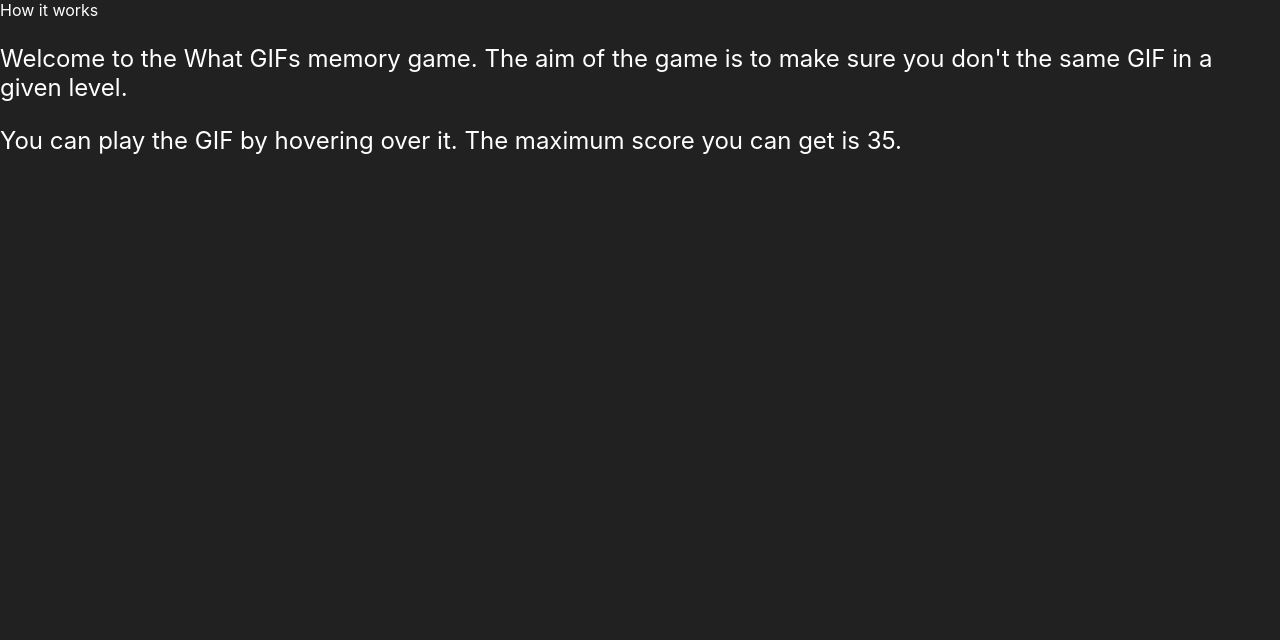
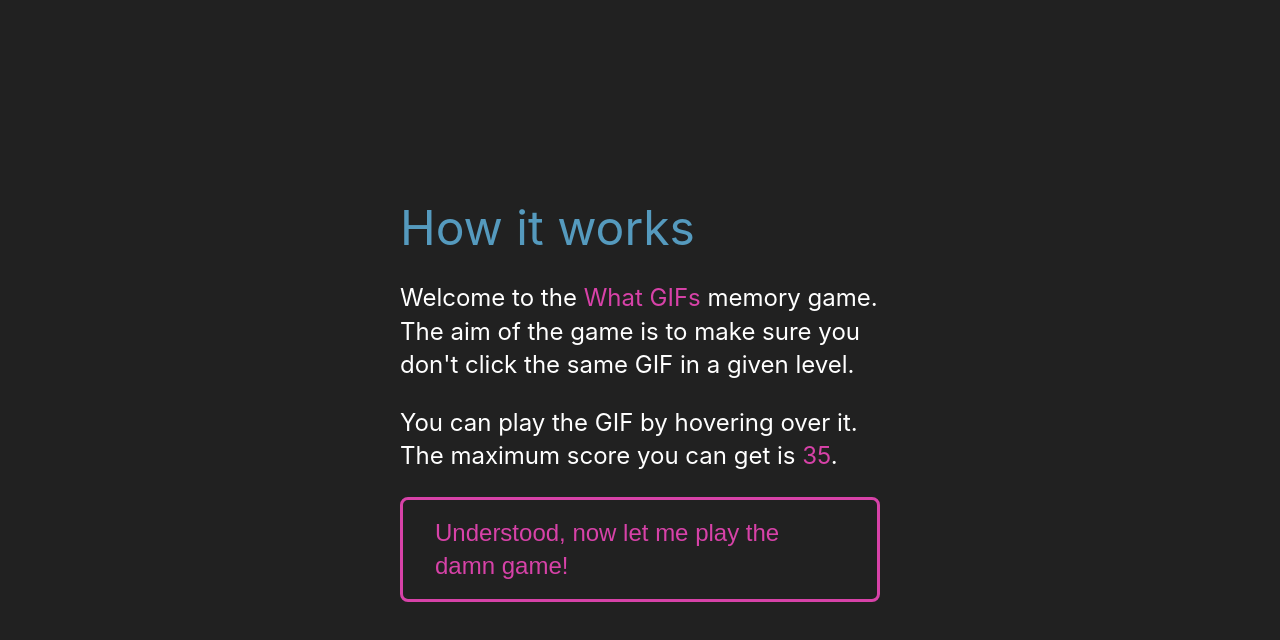
Before and after one commit to mihailthebuilder/what-gifs, a React (Create React App) app: page / in a window 1280 px wide. Shown: the top 640 px of the page. Built offline with nearby package versions, Linux system fonts and the light colour scheme.

Commit message:
styled the popup modal for desktop

```diff
--- a/src/common/resources.scss
+++ b/src/common/resources.scss
@@ -13,9 +13,3 @@
 
 $desktop-horizontal-padding: 2rem;
 $mobile-horizontal-padding: 1rem;
-
-$line-spacing: 3vw;
-$line-spacing-responsive: 2vw;
-
-$border-radius: 0.5rem;
-$border-radius-responsive: 1vw;
--- a/src/common/selectors.scss
+++ b/src/common/selectors.scss
@@ -4,8 +4,16 @@
   font-size: 1.5rem;
 }
 
+.font-size-large {
+  font-size: 3rem;
+}
+
 @media (max-width: $mobile-screen) {
   .font-size-regular {
     font-size: 1rem;
   }
+
+  .font-size-large {
+    font-size: 2rem;
+  }
 }
--- a/src/components/PopUp/PopUp.scss
+++ b/src/components/PopUp/PopUp.scss
@@ -5,11 +5,59 @@
 }
 
 .popup-background.show {
-  display: block;
   position: fixed;
   width: 100vw;
   height: 100vh;
   left: 0;
   top: 0;
   background: $eerie-black;
+  display: flex;
+  flex-direction: column;
+  justify-content: center;
+  align-items: center;
 }
+
+.popup-wrapper {
+  width: 30rem;
+
+  .popup-content,
+  button {
+    line-height: 1.4;
+  }
+
+  button {
+    outline: none;
+    background: transparent;
+    text-align: left;
+    color: $frostbite;
+    cursor: pointer;
+    padding: 1rem 2rem;
+
+    border: 0.2rem solid $frostbite;
+    border-radius: 0.5rem;
+    transition: $transition-time;
+  }
+
+  button:hover {
+    color: $orange-yellow;
+    border-color: $orange-yellow;
+    transition: $transition-time;
+  }
+}
+
+.popup-title {
+  color: $carolina-blue;
+}
+
+.frostbite-color {
+  color: $frostbite;
+}
+
+@media (max-width: $tablet-screen) {
+  .popup-wrapper {
+    button {
+      border-radius: 1vw;
+      border-width: 0.15rem;
+    }
+  }
+}
--- a/src/components/PopUp/index.jsx
+++ b/src/components/PopUp/index.jsx
@@ -2,7 +2,7 @@
 
 import { MAX_SCORE } from "../../common/index.js";
 
-const PopUp = ({ show, message }) => {
+const PopUp = ({ show, messageType }) => {
   let popBackgClass = "popup-background";
   if (show) {
     popBackgClass += " show";
@@ -12,18 +12,23 @@
   return (
     <div className={popBackgClass}>
       <div className="popup-wrapper">
-        <div className="popup-title">How it works</div>
+        <div className="popup-title font-size-large">How it works</div>
         <div className="popup-content font-size-regular">
           <p>
-            Welcome to the What GIFs memory game. The aim of the game is to make
-            sure you don't the same GIF in a given level.
+            Welcome to the <span className="frostbite-color">What GIFs</span>{" "}
+            memory game. The aim of the game is to make sure you don't
+            {desktopWindow ? " click" : " tap"} the same GIF in a given level.
           </p>
           <p>
             You can play the GIF by
             {desktopWindow ? " hovering over it" : " scrolling it into view"}.
-            The maximum score you can get is {MAX_SCORE}.
+            The maximum score you can get is{" "}
+            <span className="frostbite-color">{MAX_SCORE}</span>.
           </p>
         </div>
+        <button className="font-size-regular">
+          Understood, now let me play the damn game!
+        </button>
       </div>
     </div>
   );
```
